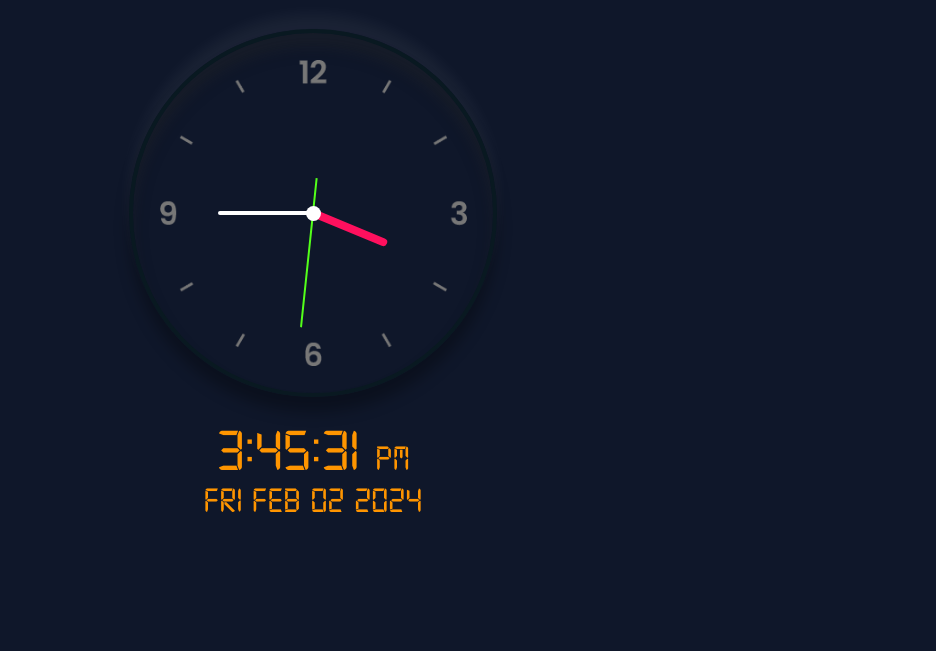
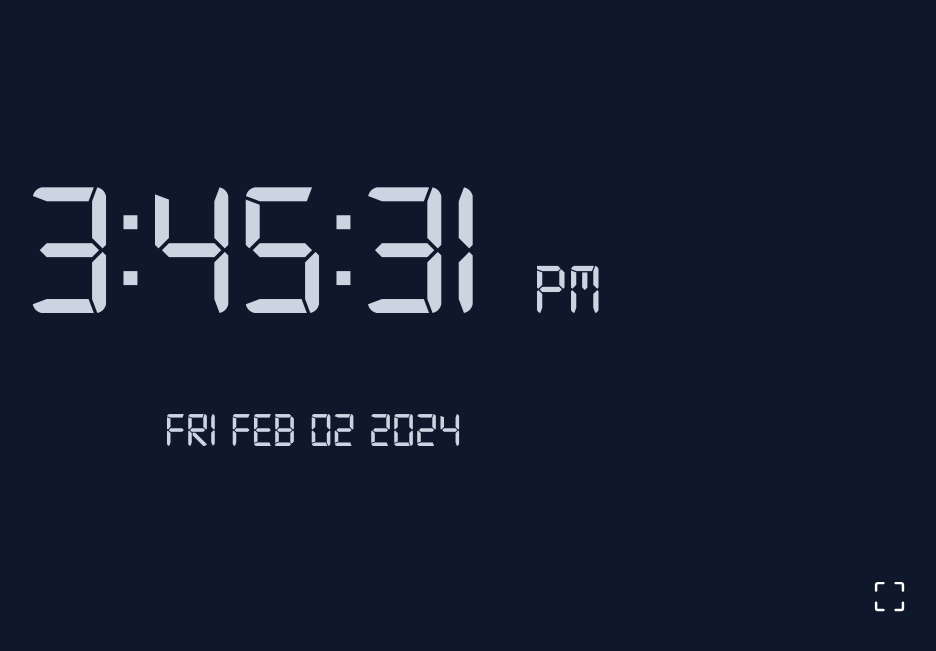
Before and after one commit to amirrahemi01/basic-clock-reactjs, a React (Create React App) app: page /Clock in a window 1280 px wide. Shown: the part 125-776 px from the top of the page, without its empty margins (327-1263 px from the left). Built offline with nearby package versions, Linux system fonts and the light colour scheme.

Commit message:
Style & RenderSwitch for clock

```diff
--- /dev/null
+++ b/src/components/clock/Clock.tsx
@@ -0,0 +1,45 @@
+import React, { useEffect } from "react";
+import clockImage from "../../assets/images/clock.png";
+
+type Props = {};
+
+const Clock = (props: Props) => {
+  useEffect(() => {
+    const deg = 6;
+
+    const hr = document.querySelector("#hr") as HTMLDivElement;
+    const mn = document.querySelector("#mn") as HTMLDivElement;
+    const sc = document.querySelector("#sc") as HTMLDivElement;
+
+    setInterval(() => {
+      let day = new Date();
+
+      let hh = day.getHours() * 30;
+
+      let mm = day.getMinutes() * deg;
+
+      let ss = day.getSeconds() * deg;
+
+      hr.style.transform = `rotateZ(${hh + mm / 12}deg)`;
+      mn.style.transform = `rotateZ(${mm}deg)`;
+      sc.style.transform = `rotateZ(${ss}deg)`;
+    });
+  });
+
+  return (
+    <div className="clock">
+      <img src={clockImage} alt="clock-image" />
+      <div className="hour">
+        <div className="hr" id="hr"></div>
+      </div>
+      <div className="min">
+        <div className="mn" id="mn"></div>
+      </div>
+      <div className="sec">
+        <div className="sc" id="sc"></div>
+      </div>
+    </div>
+  );
+};
+
+export default Clock;
--- /dev/null
+++ b/src/components/clock/DigitalClock.tsx
@@ -0,0 +1,37 @@
+import React, { useEffect, useState } from "react";
+
+type Props = {};
+
+const DigitalClock = (props: Props) => {
+  const [time, setTime] = useState(new Date());
+
+  useEffect(() => {
+    const interval = setInterval(() => {
+      setTime(new Date());
+    }, 1000);
+
+    return () => clearInterval(interval);
+  }, []);
+
+  let digital = time.toLocaleTimeString().replace("AM", "").replace("PM", "");
+  let hours_12 = time
+    .toLocaleTimeString()
+    .replace(/[0-9]+/g, "")
+    .replace(":", "")
+    .replace(":", "");
+
+  return (
+    <>
+      <div className="font-clock text-slate-300">
+        <span className="num text-11xl">{digital}</span>
+        <span className="hours text-7xl">{hours_12}</span>
+      </div>
+
+      <>
+        <h1 className="font-clock text-5xl text-slate-300">{time.toDateString()}</h1>
+      </>
+    </>
+  );
+};
+
+export default DigitalClock;
--- a/src/components/clock/MainClock.tsx
+++ b/src/components/clock/MainClock.tsx
@@ -1,80 +1,81 @@
 import React, { useEffect, useState } from "react";
 
 import clockImage from "../../assets/images/clock.png";
+import { FaRegClock } from "react-icons/fa6";
+import { IoTimerOutline } from "react-icons/io5";
+import Clock from "./Clock";
+import DigitalClock from "./DigitalClock";
+import { GoScreenFull } from "react-icons/go";
+import { RxExitFullScreen } from "react-icons/rx";
 
-import "../../assets/styles/clock.css";
+// import "../../assets/styles/clock.css";
 
 type Props = {};
 
 const MainClock = (props: Props) => {
-  useEffect(() => {
-    const deg = 6;
+  const [fullscreen, setFullscreen] = useState(false);
 
-    const hr = document.querySelector("#hr") as HTMLDivElement;
-    const mn = document.querySelector("#mn") as HTMLDivElement;
-    const sc = document.querySelector("#sc") as HTMLDivElement;
-
-    setInterval(() => {
-      let day = new Date();
-
-      let hh = day.getHours() * 30;
-
-      let mm = day.getMinutes() * deg;
-
-      let ss = day.getSeconds() * deg;
-
-      hr.style.transform = `rotateZ(${hh + mm / 12}deg)`;
-      mn.style.transform = `rotateZ(${mm}deg)`;
-      sc.style.transform = `rotateZ(${ss}deg)`;
-    });
-  });
-
-  //   Digital Time
-  const currDate = new Date().toLocaleDateString();
-  const currTime = new Date().toLocaleTimeString();
-
-  const [time, setTime] = useState(new Date());
+  const toggleFullScreen = () => {
+    if (!document.fullscreenElement) {
+      document.documentElement.requestFullscreen();
+    } else {
+      document.exitFullscreen();
+    }
+  };
 
   useEffect(() => {
-    const interval = setInterval(() => {
-      setTime(new Date());
-    }, 1000);
+    const updateFullScreenState = () => {
+      setFullscreen(Boolean(document.fullscreenElement));
+    };
 
-    return () => clearInterval(interval);
+    updateFullScreenState();
+    document.addEventListener("fullscreenchange", updateFullScreenState);
+
+    return () => {
+      document.removeEventListener("fullscreenchange", updateFullScreenState);
+    };
   }, []);
 
-  let digital = time.toLocaleTimeString().replace("AM", "").replace("PM", "");
-  let hours_12 = time
-    .toLocaleTimeString()
-    .replace(/[0-9]+/g, "")
-    .replace(":", "")
-    .replace(":", "");
+  const [step, setStep] = useState(0);
+  function renderSwitch() {
+    switch (step) {
+      case 0:
+        return (
+          <main
+            className="cursor-pointer text-center"
+            onClick={() => setStep(1)}
+          >
+            <DigitalClock />
+          </main>
+        );
+      case 1:
+        return (
+          <main className="cursor-pointer" onClick={() => setStep(0)}>
+            <Clock />
+          </main>
+        );
+      default:
+        return "";
+    }
+  }
 
   return (
-    <div className="bg-slate-900 text-white h-lvh flex flex-col items-center justify-center">
-      <div className="clock">
-        <img src={clockImage} alt="clock-image" />
-        <div className="hour">
-          <div className="hr" id="hr"></div>
-        </div>
-        <div className="min">
-          <div className="mn" id="mn"></div>
-        </div>
-        <div className="sec">
-          <div className="sc" id="sc"></div>
-        </div>
+    <div className="bg-slate-900 text-Slate-100 h-lvh flex flex-col items-center justify-center">
+      <br />
+
+      <div className="text-white absolute bottom-0 right-0 m-11 text-4xl">
+        {!fullscreen ? (
+          <button onClick={toggleFullScreen}>
+            <GoScreenFull />
+          </button>
+        ) : (
+          <button onClick={toggleFullScreen}>
+            <RxExitFullScreen />
+          </button>
+        )}
       </div>
 
-      <br />
-
-      <div className="font-clock">
-        <span className="num text-6xl">{digital}</span>
-        <span className="hours text-4xl">{hours_12}</span>
-      </div>
-
-      <div>
-        <h1 className="font-clock text-4xl">{time.toDateString()}</h1>
-      </div>
+      {renderSwitch()}
     </div>
   );
 };
--- a/src/index.css
+++ b/src/index.css
@@ -1,3 +1,108 @@
 @tailwind base;
 @tailwind components;
 @tailwind utilities;
+
+@font-face {
+    font-family: digital;
+    src: url(./assets/fonts/digital-7.ttf);
+}
+
+.font-clock {
+    font-family: digital;
+    color: #FF9500;
+}
+
+.clock {
+    width: 368px;
+    height: 368px;
+
+    display: flex;
+    justify-content: center;
+    align-items: center;
+
+    background-size: cover;
+
+    border: 4px solid #091921;
+    border-radius: 50%;
+
+    box-shadow: 0 -15px 15px rgba(255, 255, 255, 0.05),
+      inset 0 15px 15px rgba(255, 255, 255, 0.05), 0 15px 15px rgba(0, 0, 0, 0.3),
+      inset 0 15px 15px rgba(0, 0, 0, 0.3);
+  }
+  .clock:before {
+    content: "";
+    position: absolute;
+    width: 15px;
+    height: 15px;
+    background: #fff;
+    border-radius: 50%;
+    z-index: 10000;
+  }
+
+  .clock .hour,
+  .clock .min,
+  .clock .sec {
+    position: absolute;
+  }
+
+  .clock .hour,
+  .hr {
+    width: 160px;
+    height: 160px;
+  }
+
+  .clock .min,
+  .mn {
+    width: 190px;
+    height: 190px;
+  }
+
+  .clock .sec,
+  .sc {
+    width: 230px;
+    height: 230px;
+  }
+
+  .hr,
+  .mn,
+  .sc {
+    display: flex;
+    justify-content: center;
+
+    position: absolute;
+    border-radius: 50%;
+  }
+
+  .hr:before {
+    content: "";
+    position: absolute;
+    width: 8px;
+    height: 80px;
+    background-color: #ff105e;
+    z-index: 10;
+    border-radius: 6px 6px 0 0;
+  }
+
+  .mn:before {
+    content: "";
+    position: absolute;
+    width: 4px;
+    height: 90px;
+    background-color: #fff;
+    z-index: 11;
+    border-radius: 6px 6px 0 0;
+  }
+
+  .sc:before {
+    content: "";
+    position: absolute;
+    width: 2px;
+    height: 150px;
+    background-color: #53ff1a;
+    z-index: 12;
+    border-radius: 6px 6px 0 0;
+  }
+
+@tailwind base;
+@tailwind components;
+@tailwind utilities;
--- a/tailwind.config.js
+++ b/tailwind.config.js
@@ -2,7 +2,21 @@
 module.exports = {
   content: ["./src/**/*.{html,js,tsx}"],
   theme: {
-    extend: {},
+    fontSize: {
+      sm: '0.8rem',
+      base: '1rem',
+      xl: '1.25rem',
+      '2xl': '1.563rem',
+      '3xl': '1.953rem',
+      '4xl': '2.441rem',
+      '5xl': '3.052rem',
+      '6xl': '3.75rem',
+      '7xl': '4.5rem',
+      '8xl': '6rem',
+      '9xl': '8rem',
+      '10xl': '9.5rem',
+      '11xl': '12rem',
+    }
   },
   plugins: [],
 }
```
